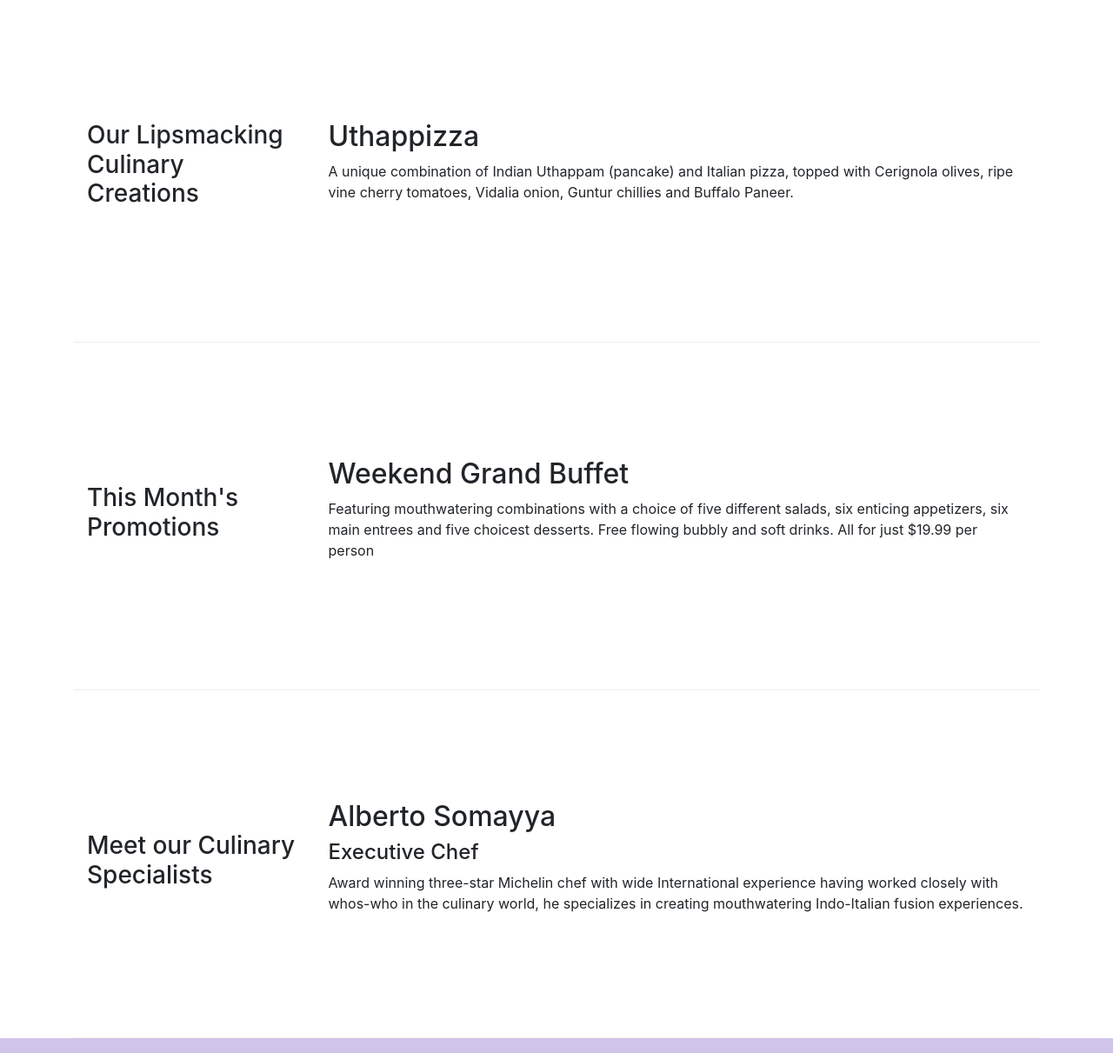
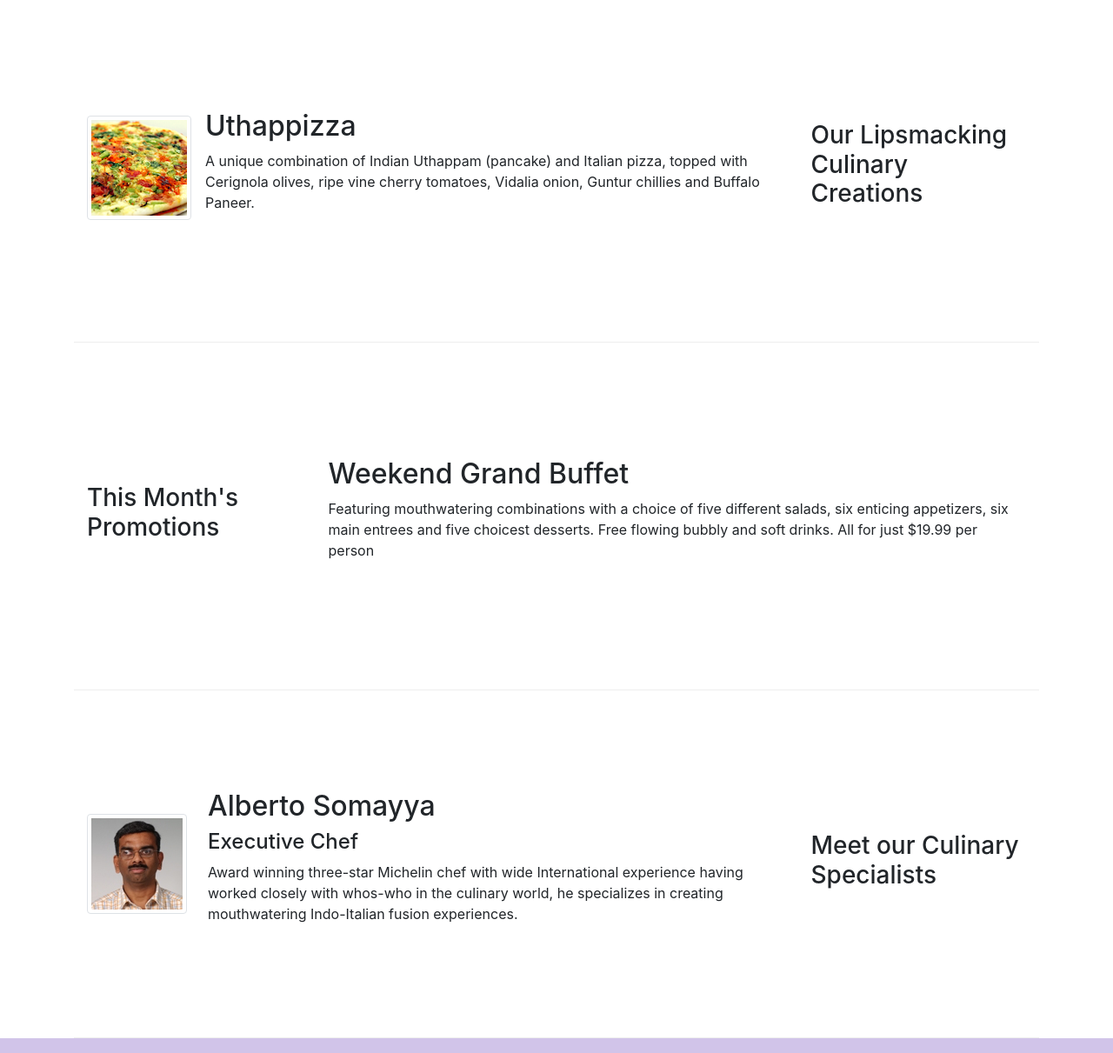
Before and after one commit to victorjoose/coursera-front-end-tools-course, a website: page conFusion/index.html in a window 1280 px wide. Shown: the part 340-1551 px from the top of the page at 87% size. Drawn offline with nearby package versions, Linux system fonts and the light colour scheme.

Commit message:
Images and Media

```diff
--- a/conFusion/index.html
+++ b/conFusion/index.html
@@ -22,7 +22,9 @@
         <button class="navbar-toggler" type="button" data-toggle="collapse" data-target="#Navbar">
             <span class="navbar-toggler-icon"></span>
         </button>
-        <a href="#" class="navbar-brand mr-auto">Ristorante Con Fusion</a>
+        <a href="#" class="navbar-brand mr-auto">
+            <img class="img-fluid" src="./img/logo.png" height="30" width="41">
+        </a>
         <div class="collapse navbar-collapse" id="Navbar">
             <ul class="navbar-nav mr-auto">
                 <li class="nav-item active"><a href="#" class="nav-link"><span class="fa fa-home fa-lg"></span> Home</a></li>
@@ -44,23 +46,31 @@
                     your culinary senses!
                 </p>
             </div>
-            <div class="col-12 col-sm"></div>
+            <div class="col-12 col-sm align-self-center">
+                <img class="img-fluid" src="./img/logo.png" alt="">
+            </div>
         </div>
     </div>
 </header>
 
 <div class="container">
     <div class="row row-content align-items-center">
-        <div class="col-12 col-sm-4  col-md-3">
+        <div class="col-12 col-sm-4 order-sm-last col-md-3">
             <h3>Our Lipsmacking Culinary Creations</h3>
         </div>
-        <div class="col col-sm  col-md">
-            <h2>Uthappizza</h2>
-            <p>
+        <div class="col col-sm order-sm-first col-md">
+            <div class="media">
+                <img class="d-flex mr-3 img-thumbnail align-self-center"
+                     src="./img/uthappizza.png" alt=uthappizza">
+                <div class="media-body">
+                    <h2 class="mt-0">Uthappizza</h2>
+                    <p class="d-none d-sm-block">
                         A unique combination of Indian Uthappam (pancake) and Italian pizza,
                         topped with Cerignola olives, ripe vine cherry tomatoes, Vidalia
                         onion, Guntur chillies and Buffalo Paneer.
                     </p>
+                </div>
+            </div>
         </div>
     </div>
 
@@ -70,7 +80,7 @@
         </div>
         <div class="col col-sm col-md">
             <h2>Weekend Grand Buffet</h2>
-            <p>
+            <p class="d-none d-sm-block">
                 Featuring mouthwatering combinations with a choice of five different
                 salads, six enticing appetizers, six main entrees and five choicest
                 desserts. Free flowing bubbly and soft drinks. All for just $19.99
@@ -80,18 +90,24 @@
     </div>
 
     <div class="row row-content align-items-center">
-        <div class="col-12 col-sm-4  col-md-3">
+        <div class="col-12 col-sm-4 order-sm-last col-md-3">
             <h3>Meet our Culinary Specialists</h3>
         </div>
-        <div class="col col-sm  col-md">
+        <div class="col col-sm order-sm-first col-md">
+            <div class="media">
+                <img class="d-flex mr-4 img-thumbnail align-self-center"
+                     src="./img/alberto.png" alt="alberto">
+                <div class="media-body">
                     <h2>Alberto Somayya</h2>
                     <h4>Executive Chef</h4>
-            <p>
+                    <p class="d-none d-sm-block">
                         Award winning three-star Michelin chef with wide International
                         experience having worked closely with whos-who in the culinary
                         world, he specializes in creating mouthwatering Indo-Italian fusion
                         experiences.
                     </p>
+                </div>
+            </div>
         </div>
     </div>
 </div>
```
Also changed, not shown: conFusion/aboutus.html (+5 -2 lines), conFusion/contactus.html (+5 -2 lines), conFusion/img/alberto.png (added), conFusion/img/buffet.png (added), conFusion/img/logo.png (added), conFusion/img/uthappizza.png (added), 1 other file. Lines whose indentation alone changed are shown as unchanged.
